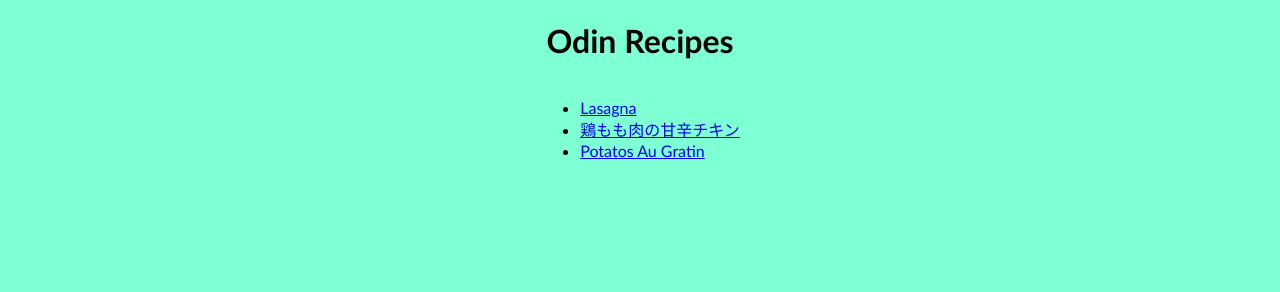
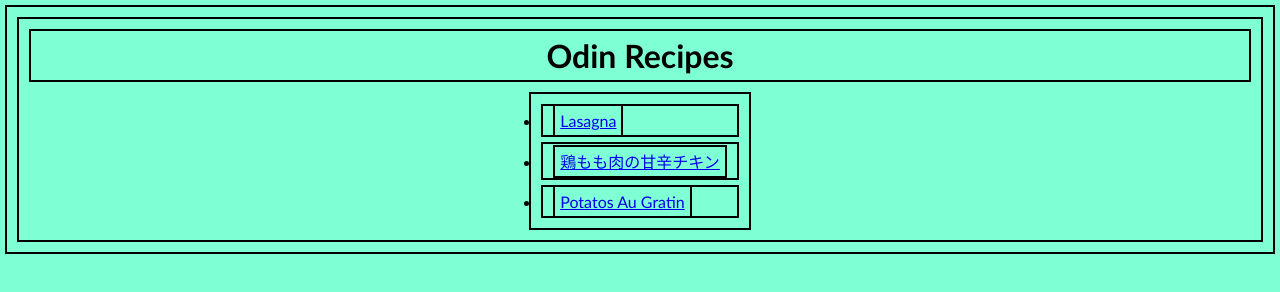
Before and after one commit to trynil/odin-recipies, a plain HTML site: page index.html in a window 1280 px wide. Drawn offline with Linux system fonts and the light colour scheme.

Commit message:
update recipes css

```diff
--- a/style.css
+++ b/style.css
@@ -5,3 +5,9 @@ body{font-family:'Trebuchet MS', 'Lucida Sans Unicode', 'Lucida Grande', 'Lucida
     }
 ul{display: inline-block;
     text-align: left;}
+* {
+    border: 2px solid black;
+    padding: 5px;
+    margin: 5px;
+    height: min-content;
+}
```
